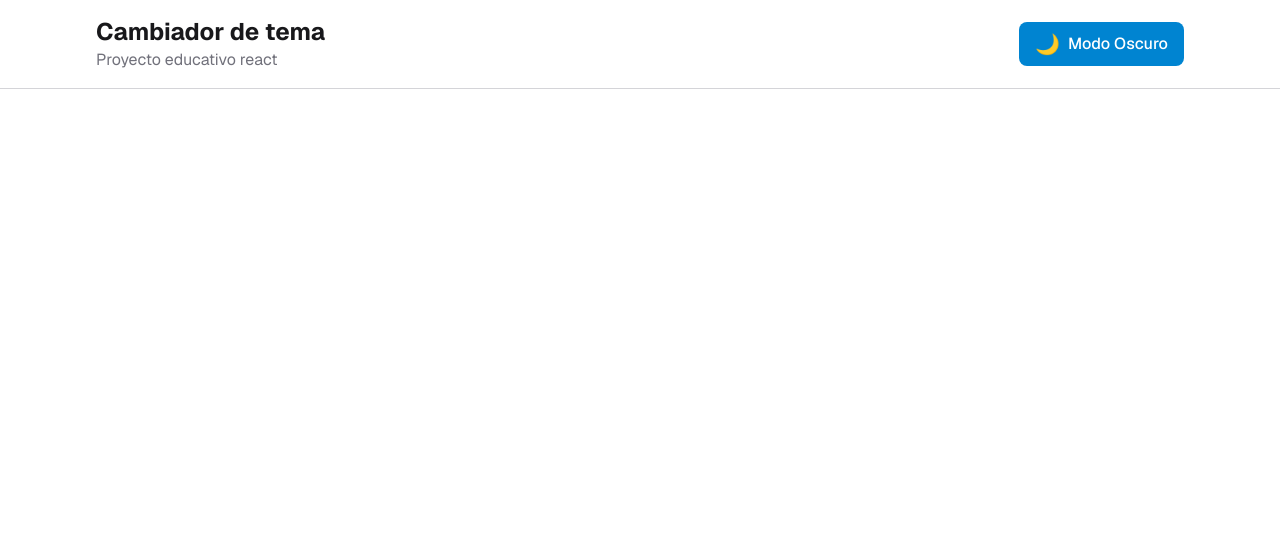
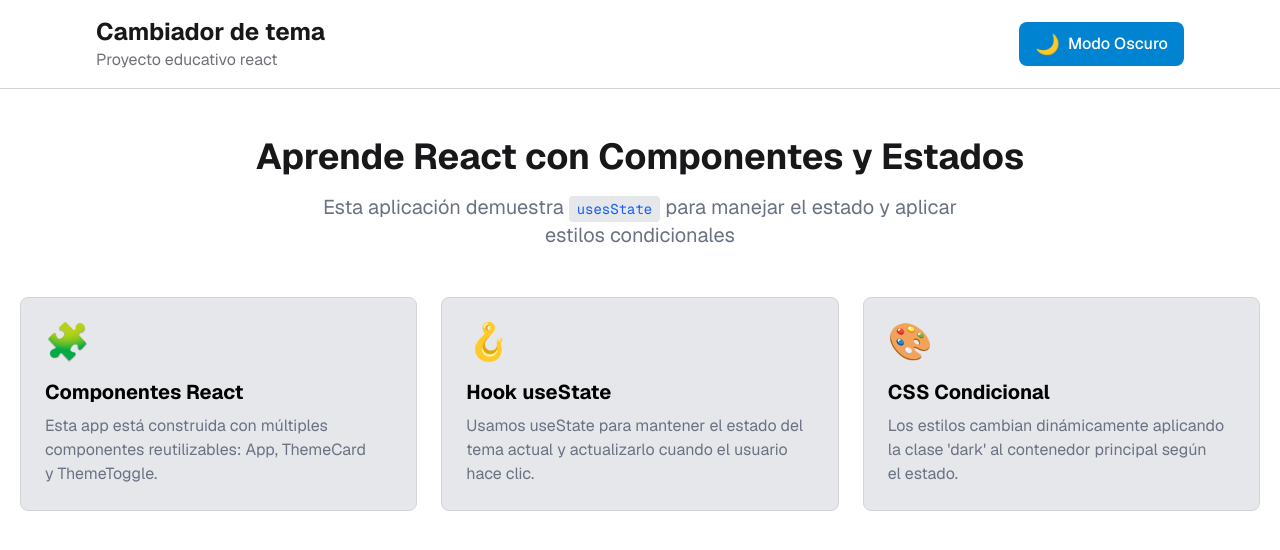
Before and after one commit to SoyIsabelMM/ReactApp, a React (Vite) app: page / in a window 1280 px wide. Shown: the top 550 px of the page. Built offline with nearby package versions, Linux system fonts and the light colour scheme.

Commit message:
feat: add components

```diff
--- a/src/app/App.jsx
+++ b/src/app/App.jsx
@@ -2,6 +2,9 @@ import '../components/header/Header.jsx';
 import { useState } from 'react';
 import Header from '../components/header/Header.jsx';
 import ThemeToggle from '../components/themeToggle.jsx/ThemeToggle.jsx';
+import IntroSection from '../components/introSection/IntroSection.jsx';
+import CardGrid from '../components/cardGrid/CardGrid.jsx';
+import ThemeCard from '../components/themeCard/ThemeCard.jsx';
 
 function App() {
   const [theme, setTheme] = useState('light');
@@ -15,6 +18,25 @@ function App() {
         <Header>
           <ThemeToggle theme={theme} onToggle={toggleTheme} />
         </Header>
+        <IntroSection />
+        <CardGrid>
+          <ThemeCard
+            title="Componentes React"
+            icon="🧩"
+            description="Esta app está construida con múltiples componentes reutilizables: App, ThemeCard y ThemeToggle."
+          />
+          <ThemeCard
+            title="Hook useState"
+            icon="🪝"
+            description="Usamos useState para mantener el estado del tema actual y actualizarlo cuando el usuario hace clic."
+          />
+
+          <ThemeCard
+            title="CSS Condicional"
+            icon="🎨"
+            description="Los estilos cambian dinámicamente aplicando la clase 'dark' al contenedor principal según el estado."
+          />
+        </CardGrid>
       </main>
     </div>
   );
```
